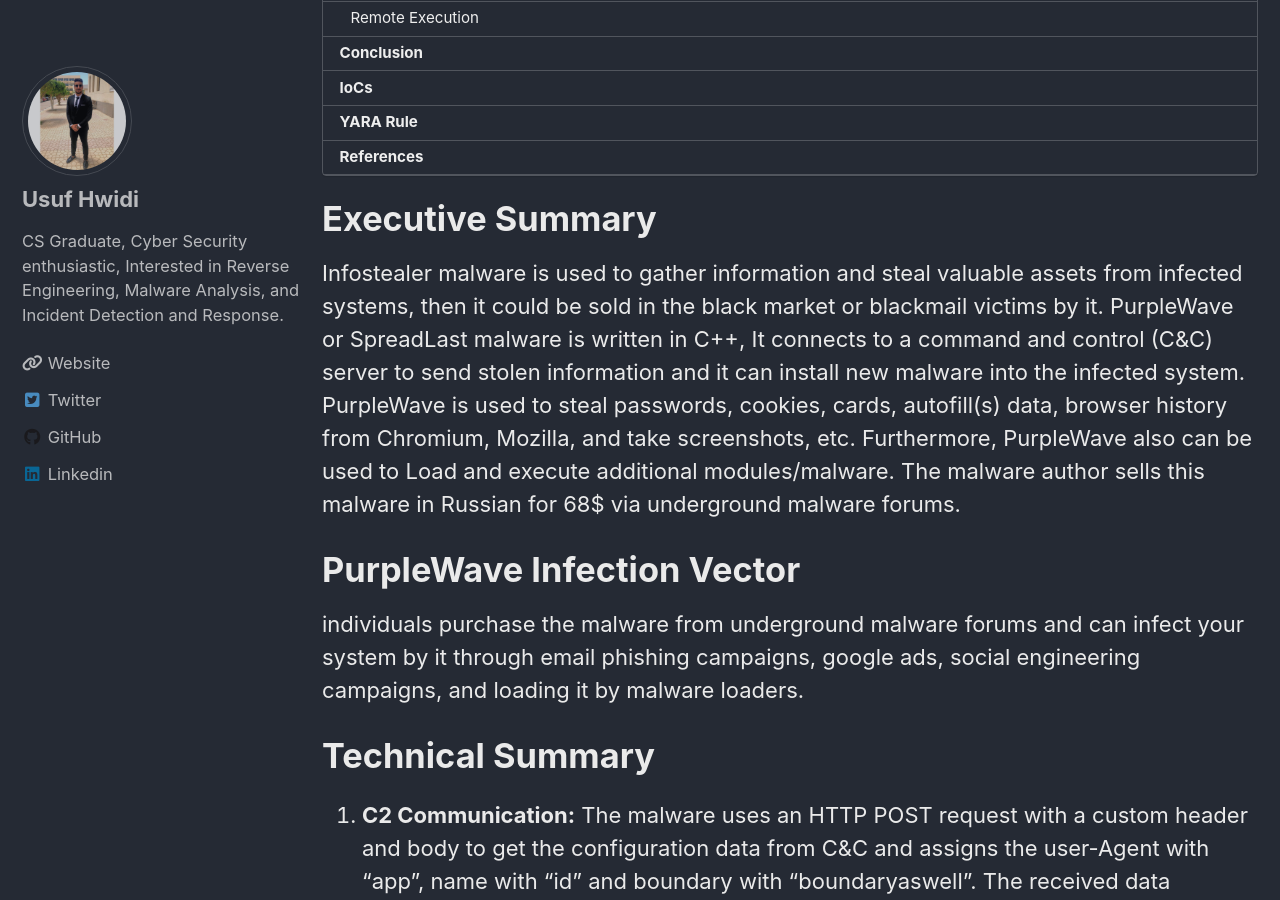
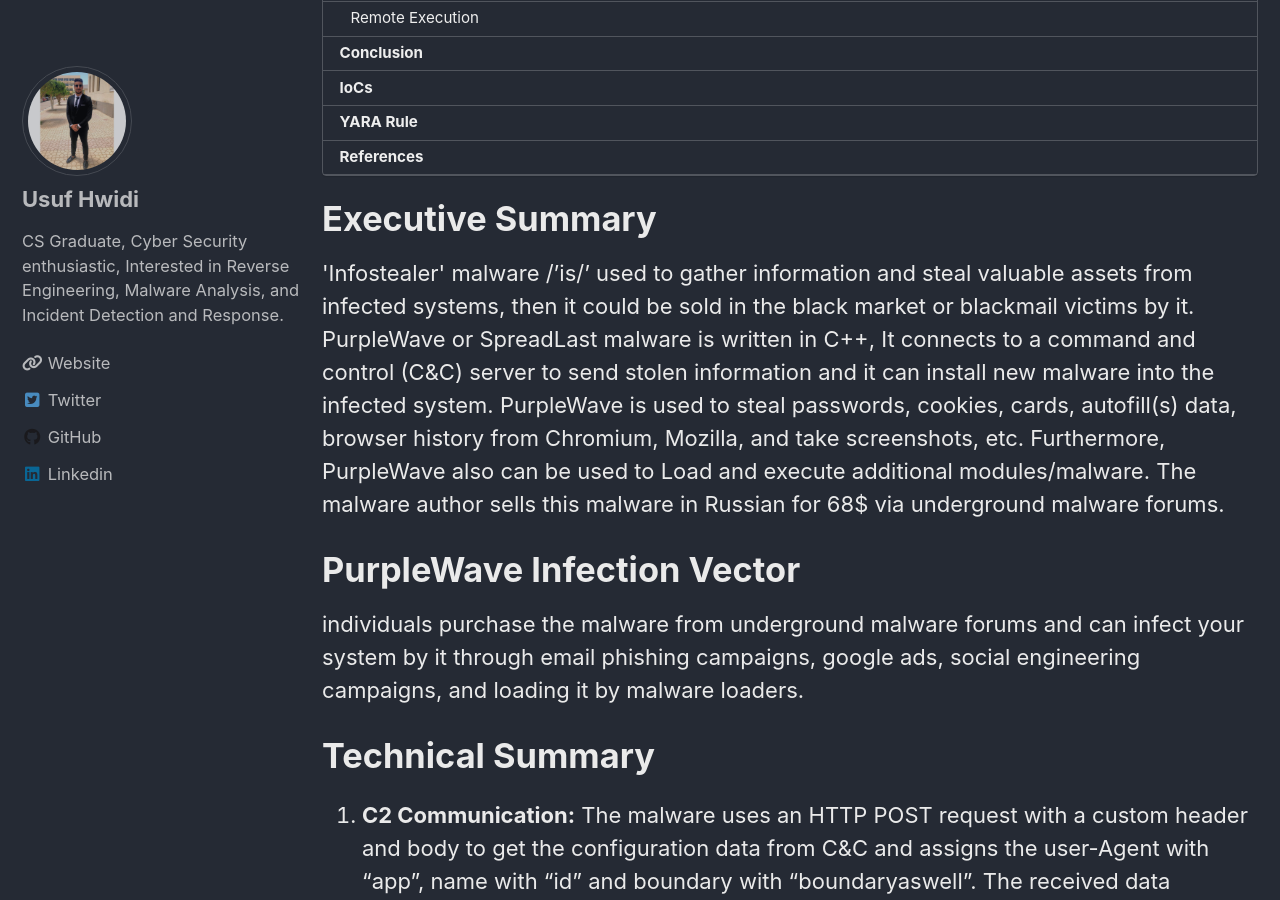
Before and after one commit to YoussefElsherbiiny/YoussefElsherbiiny.github.io, a Jekyll site: the page built from _posts/Malware-Analysis/2023-07-13-PurbleWave.md, in a window 1280 px wide and 900 px high, scrolled down 519 px. Built offline with Jekyll 4.4.1, drawn with Linux system fonts in a browser that asks for light colours; cached includes are drawn as plain includes; nearby versions of some CDN libraries.

```diff
--- a/_posts/Malware-Analysis/2023-07-13-PurbleWave.md
+++ b/_posts/Malware-Analysis/2023-07-13-PurbleWave.md
@@ -11,7 +11,7 @@ toc: true
 ---
 # Executive Summary
 
-Infostealer malware is used to gather information and steal valuable assets from infected systems, then it could be sold in the black market or blackmail victims by it.
+\'Infostealer\' malware /'is/' used to gather information and steal valuable assets from infected systems, then it could be sold in the black market or blackmail victims by it.
 PurpleWave or SpreadLast malware is written in C++, It connects to a command and control (C&C) server to send stolen information and it can install new malware into the infected system.
 PurpleWave is used to steal passwords, cookies, cards, autofill(s) data, browser history from Chromium, Mozilla, and take screenshots, etc. Furthermore, PurpleWave also can be used to Load and execute additional modules/malware.
 The malware author sells this malware in Russian for 68$ via underground malware forums.
```
